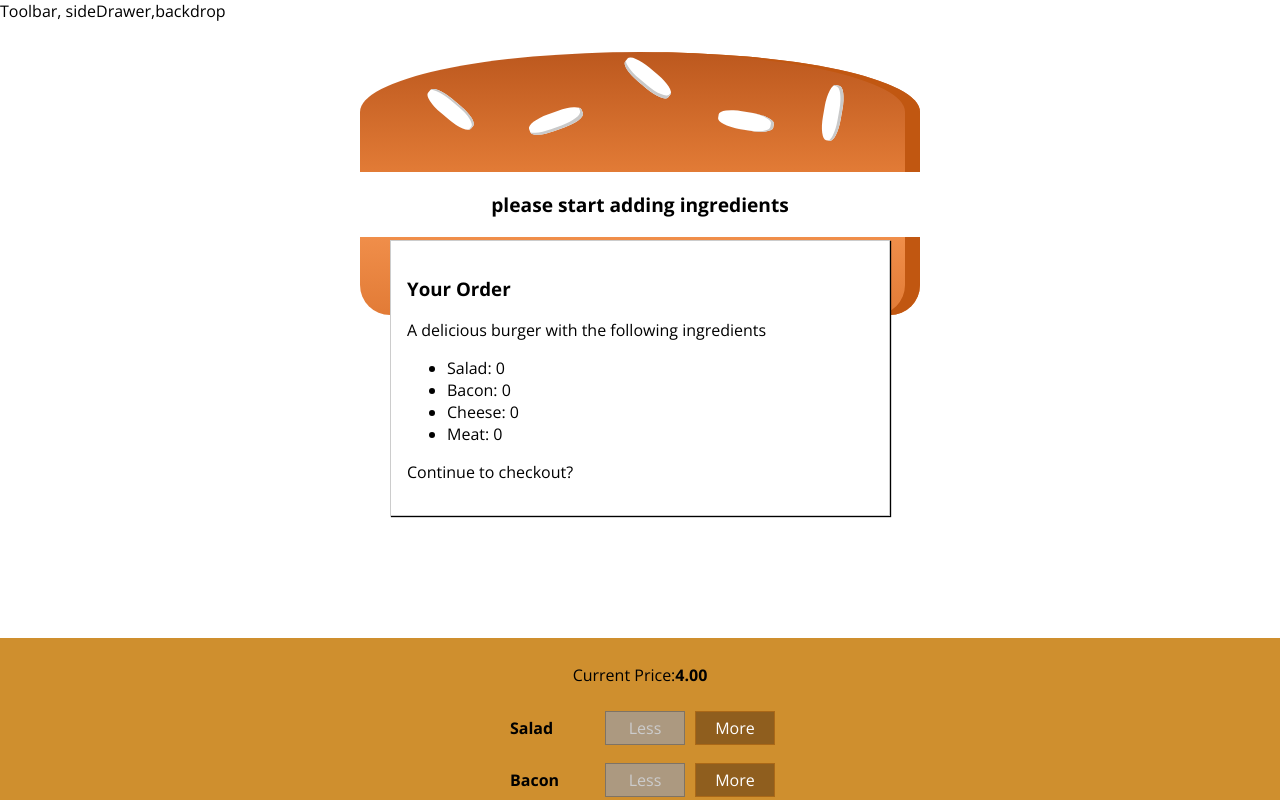
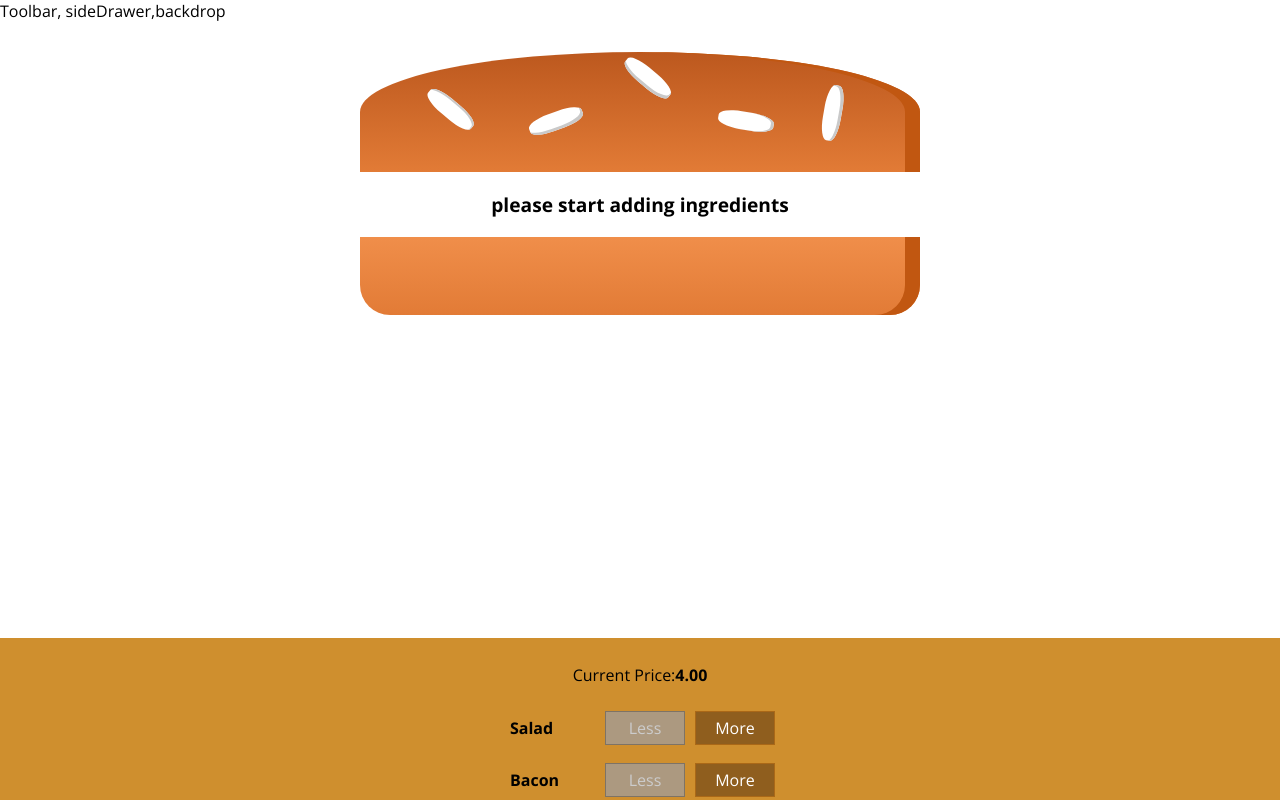
Before and after one commit to Rahul255/burger, a React app: page / in a window 1280 px wide. Shown: the top 800 px of the page. Built offline with nearby package versions, Linux system fonts and the light colour scheme.

Commit message:
added small animation on the burger builder class

```diff
--- a/src/components/Burger/BuildControls/BuildControls.js
+++ b/src/components/Burger/BuildControls/BuildControls.js
@@ -23,7 +23,8 @@
         ))}
         <button
             disabled={!props.purchasable}
-            className={classes.OrderButton}>ORDER NOW</button>
+            className={classes.OrderButton}
+            onClick={props.ordered}>ORDER NOW</button>
     </div>
 );
 export default buildControls;
--- a/src/components/UI/Modal/Modal.js
+++ b/src/components/UI/Modal/Modal.js
@@ -4,7 +4,13 @@
 //here we add model
 
 const modal = (props) => (
-    <div className={classes.Modal}>
+    <div
+        style={{
+            transform: props.show ? 'translateY(0)' : 'translateY(-100vh)',
+            //here props.show is true go to translrY(0) nd otherwise trs
+            opacity: props.show ? '1' : '0'
+        }}
+        className={classes.Modal}>
         {props.children}
     </div>
 );
--- a/src/containers/BurgerBuilder/BurgerBuilder.js
+++ b/src/containers/BurgerBuilder/BurgerBuilder.js
@@ -25,7 +25,12 @@
             meat: 0
         },
         totalPrice: 4,
-        purchasable: false
+        purchasable: false,
+        purchasing: false
+    }
+    //this will work when we click the ordernow
+    purchaseHandler = () => {
+        this.setState({purchasing: true});
     }
     //update the purchase state
     updatePurchaseState (ingredients) {
@@ -37,6 +42,7 @@
             }, 0);
         this.setState({purchasable: sum > 0});
     }
+
     // add ingredients
     addIngredientHandler = (type) => {
         const oldCount = this.state.ingredients[type];
@@ -77,7 +83,7 @@
         }
         return (
             <Aux>
-                <Model>
+                <Model show={this.state.purchasing}>
                     <OrderSummary ingredients={this.state.ingredients  }/>
                 </Model>
                 <Burger ingredients={this.state.ingredients}/>
@@ -86,6 +92,7 @@
                     ingredientRemoved = {this.removeIngredientHandler}
                     disabled = {disabledInfo}
                     purchasable={this.state.purchasable}
+                    ordered={this.purchaseHandler}
                     price = {this.state.totalPrice}
                 />
             </Aux>
```
